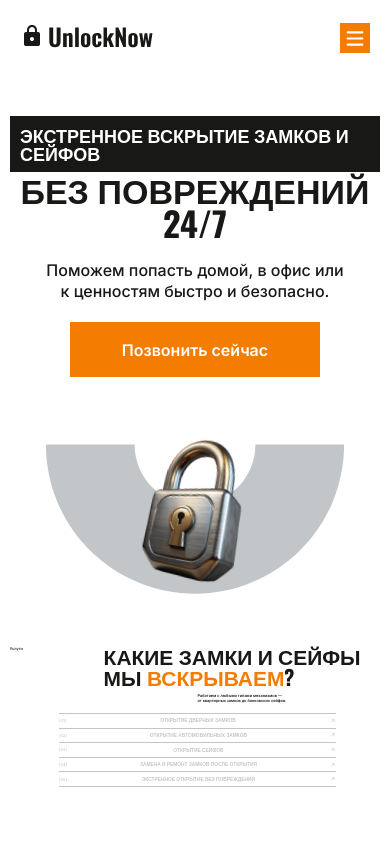
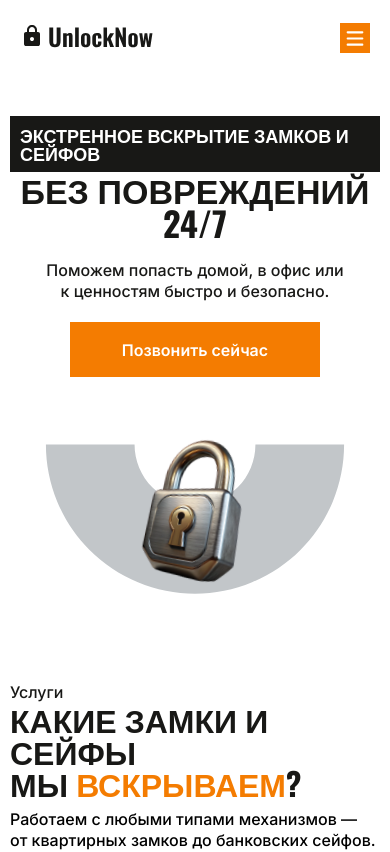
Before and after one commit to salohiddinovAsadbek/kworkproject1, a React (Create React App) app: page / in a window 390 px wide. Shown: the top 852 px of the page. Built offline with nearby package versions, Linux system fonts and the light colour scheme.

Commit message:
finished

```diff
--- a/src/sections/open.js
+++ b/src/sections/open.js
@@ -34,9 +34,9 @@ function Open() {
     },
   ];
 
-  useEffect(() => {
-    console.log(isOpen);
-  }, [isOpen]);
+  // useEffect(() => {
+  //   console.log(isOpen);
+  // }, [isOpen]);
 
   return (
     <div className="open">
@@ -64,6 +64,7 @@ function Open() {
                 onClick={() => {
                   showImg(index);
                 }}
+                className={`${isOpen === index ? "openStepActive" : ""}`}
               >
                 <p>[0{index + 1}]</p>
                 <p>{item.title}</p>
@@ -76,7 +77,7 @@ function Open() {
                   xmlns="http://www.w3.org/2000/svg"
                 >
                   <path
-                    className="openImg"
+                    className={`${isOpen === index ? "" : "openImg"}`}
                     d="M16.5742 8.4V16C16.5742 16.2833 16.6702 16.521 16.8622 16.713C17.0542 16.905 17.2916 17.0007 17.5742 17C17.8569 16.9993 18.0942 16.9033 18.2862 16.712C18.4782 16.5207 18.5742 16.2833 18.5742 16V6C18.5742 5.71667 18.4782 5.47933 18.2862 5.288C18.0942 5.09667 17.8569 5.00067 17.5742 5H7.57422C7.29088 5 7.05322 5.096 6.86122 5.288C6.66922 5.48 6.57355 5.71733 6.57422 6C6.57489 6.28267 6.67089 6.52033 6.86222 6.713C7.05355 6.90567 7.29088 7.00133 7.57422 7H15.1742L6.27422 15.9C6.09089 16.0833 5.99922 16.3167 5.99922 16.6C5.99922 16.8833 6.09089 17.1167 6.27422 17.3C6.45755 17.4833 6.69088 17.575 6.97422 17.575C7.25755 17.575 7.49089 17.4833 7.67422 17.3L16.5742 8.4Z"
                     fill="#181816"
                   />
--- a/src/style/open.css
+++ b/src/style/open.css
@@ -88,3 +88,121 @@
 .openImg {
   fill: var(--color-gray);
 }
+
+.openStepActive > p {
+  color: var(--font-color) !important;
+}
+
+@media only screen and (max-width: 768px) {
+  .open {
+    padding: 0 calc(20 / 7.68 * 1vw);
+  }
+
+  .openInfo {
+    width: calc(366 / 7.68 * 1vw);
+    font-size: calc(16 / 7.68 * 1vw);
+    line-height: calc(21 / 7.68 * 1vw);
+    margin-top: calc(20 / 7.68 * 1vw);
+    margin-bottom: calc(20 / 7.68 * 1vw);
+    margin-left: 0;
+  }
+
+  .wrapperOpen {
+    gap: 0;
+  }
+
+  .wrapperOpen > div:first-child {
+    display: none;
+  }
+
+  .wrapperOpen > div > img {
+    width: calc(300 / 7.68 * 1vw);
+    height: calc(180 / 7.68 * 1vw);
+  }
+
+  .openStep {
+    gap: calc(17.5 / 7.68 * 1vw);
+    border-bottom: calc(1 / 7.68 * 1vw) solid var(--color-gray);
+  }
+
+  .openStep > div {
+    width: calc(728 / 7.68 * 1vw);
+    padding-top: calc(16 / 7.68 * 1vw);
+    border-top: calc(1 / 7.68 * 1vw) solid var(--color-gray);
+  }
+
+  .openStep > div:last-child {
+    padding-bottom: calc(16 / 7.68 * 1vw);
+  }
+
+  .openStep > div > p:first-child {
+    font-size: calc(16 / 7.68 * 1vw);
+    line-height: calc(21 / 7.68 * 1vw);
+  }
+
+  .openStep > div > p:nth-child(2) {
+    font-size: calc(20 / 7.68 * 1vw);
+    line-height: calc(20 / 7.68 * 1vw);
+    width: 100%;
+    padding: 0 calc(40 / 7.68 * 1vw);
+  }
+
+  .openStep > div > svg {
+    width: calc(24 / 7.68 * 1vw);
+    height: calc(24 / 7.68 * 1vw);
+  }
+}
+
+@media only screen and (max-width: 390px) {
+  .open {
+    padding: 0 calc(10 / 3.9 * 1vw);
+  }
+
+  .openInfo {
+    width: calc(366 / 3.9 * 1vw);
+    font-size: calc(16 / 3.9 * 1vw);
+    line-height: calc(21 / 3.9 * 1vw);
+    margin-top: calc(10 / 3.9 * 1vw);
+    margin-bottom: calc(10 / 3.9 * 1vw);
+  }
+
+  .wrapperOpen {
+    gap: 0;
+  }
+
+  .wrapperOpen > div:first-child {
+    display: none;
+  }
+
+  .openStep {
+    gap: calc(8 / 3.9 * 1vw);
+    border-bottom: calc(1 / 3.9 * 1vw) solid var(--color-gray);
+  }
+
+  .openStep > div {
+    width: calc(370 / 3.9 * 1vw);
+    padding-top: calc(8 / 3.9 * 1vw);
+    border-top: calc(1 / 3.9 * 1vw) solid var(--color-gray);
+  }
+
+  .openStep > div:last-child {
+    padding-bottom: calc(8 / 3.9 * 1vw);
+  }
+
+  .openStep > div > p:first-child {
+    font-size: calc(16 / 3.9 * 1vw);
+    line-height: calc(21 / 3.9 * 1vw);
+  }
+
+  .openStep > div > p:nth-child(2) {
+    font-size: calc(16 / 3.9 * 1vw);
+    line-height: calc(16 / 3.9 * 1vw);
+    width: 100%;
+    padding: 0 calc(30 / 3.9 * 1vw);
+  }
+
+  .openStep > div > svg {
+    width: calc(24 / 3.9 * 1vw);
+    height: calc(24 / 3.9 * 1vw);
+  }
+}
--- a/src/style/title.css
+++ b/src/style/title.css
@@ -26,3 +26,39 @@
 .titleMain > h1 > span {
   color: var(--brand-color);
 }
+
+@media only screen and (max-width: 768px) {
+  .titleMain {
+    margin-top: calc(140 / 7.68 * 1vw);
+    flex-direction: column;
+  }
+
+  .titleMain > p {
+    width: 100%;
+    font-size: calc(16 / 7.68 * 1vw);
+    line-height: calc(21 / 7.68 * 1vw);
+  }
+
+  .titleMain > h1 {
+    font-size: calc(52 / 7.68 * 1vw);
+    line-height: calc(52 / 7.68 * 1vw);
+  }
+}
+
+@media only screen and (max-width: 390px) {
+  .titleMain {
+    margin-top: calc(70 / 3.9 * 1vw);
+    flex-direction: column;
+  }
+
+  .titleMain > p {
+    width: 100%;
+    font-size: calc(16 / 3.9 * 1vw);
+    line-height: calc(21 / 3.9 * 1vw);
+  }
+
+  .titleMain > h1 {
+    font-size: calc(32 / 3.9 * 1vw);
+    line-height: calc(32 / 3.9 * 1vw);
+  }
+}
```
